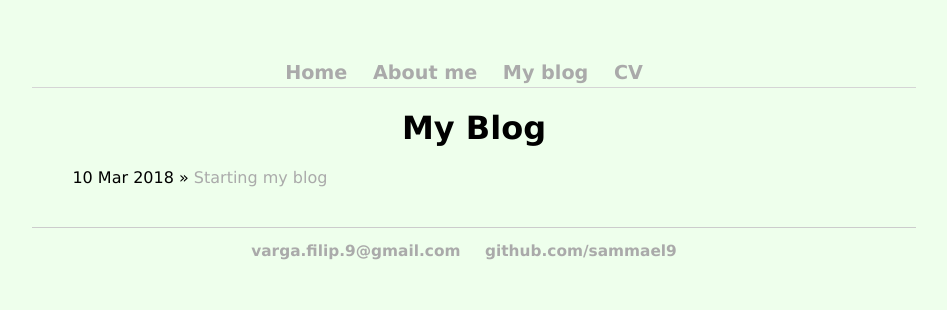
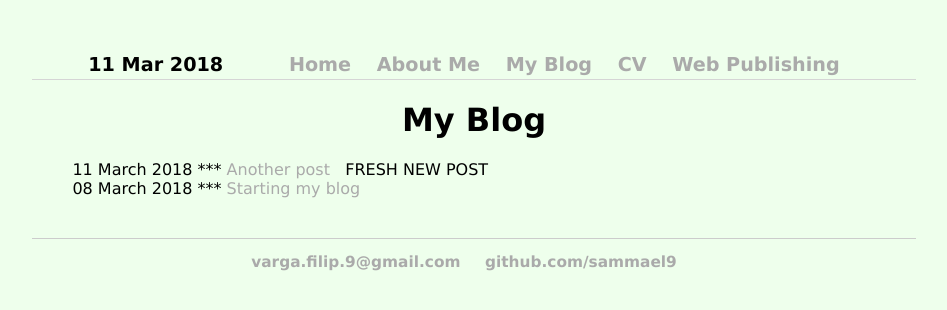
Before and after one commit to sammael9/sammael9.github.io, a Jekyll site: the page built from blog/index.html, in a window 1280 px wide. Shown: the top 310 px of the page, without its empty margins (166-1113 px from the left). Built offline with Jekyll 4.4.1, drawn with Linux system fonts in a browser that asks for light colours.

Commit message:
Layouts and everything done, now only make content something readable

```diff
--- a/_config.yml
+++ b/_config.yml
@@ -3,5 +3,6 @@ markdown: kramdown
 permalink: /blog/:year/:month/:day/:title
 collections:
  essays:
+ projects:
 plugins:
 - jekyll-youtube
--- a/_layouts/default.html
+++ b/_layouts/default.html
@@ -8,10 +8,12 @@
 		<body>
 			<nav>
 	    		<ul>
+					<li> {{ site.time | date_to_string }} &nbsp &nbsp &nbsp</li>
 	        		<li><a href="/">Home</a></li>
-		        	<li><a href="/about">About me</a></li>
-	        		<li><a href="/blog">My blog</a></li>
-				<li><a href="/cv">CV</a></li>
+		        	<li><a href="/about">About Me</a></li>
+	        		<li><a href="/blog">My Blog</a></li>
+					<li><a href="/cv">CV</a></li>
+					<li><a href="/wp">Web Publishing</a></li>
 	    		</ul>
 			</nav>
 			<div class="container">
--- a/_posts/2018-03-08-started-blog.md
+++ b/_posts/2018-03-08-started-blog.md
@@ -1,7 +1,6 @@
 ---
 layout: post
 title: "Starting my blog"
-date: 2018-03-10
+date: 2018-03-08
 ---
-
 Today I have started writing my blog.
--- a/blog/index.html
+++ b/blog/index.html
@@ -6,6 +6,12 @@ title: My Blog
 	<ul class="posts">
 
 	  {% for post in site.posts %}
-	    <li><span>{{ post.date | date_to_string }}</span> » <a href="{{ post.url }}" title="{{ post.title }}">{{ post.title }}</a></li>
+	    <li><span>{{ post.date | date_to_long_string }}</span> *** <a href="{{ post.url }}" title="{{ post.title }}">{{ post.title }}</a>
+		{% capture post_date %}{{ post.date | date_to_long_string }}{% endcapture %}
+		{% capture site_date %}{{ site.time | date_to_long_string }}{% endcapture %}
+		{% if post_date == site_date %}
+			&nbsp FRESH NEW POST
+		{% endif %}
+		</li>
 	  {% endfor %}
 	</ul>
--- a/css/main.css
+++ b/css/main.css
@@ -1,5 +1,5 @@
 body {
-    margin: 60px auto;
+    margin: 52px auto;
     width: 69%;
     font-family:'Lucida Sans Unicode', 'Lucida Grande', 'Sans-Serif';
     background-color: #eeffec;
--- a/cv/index.html
+++ b/cv/index.html
@@ -1,6 +1,7 @@
 ---
 layout: default
 title: Filip Varga
+markdown: kramdown
 ---
 <h1>Filip Varga's CV</h1>
   <h2>Contact</h2>
@@ -13,6 +14,6 @@ title: Filip Varga
   <h3>Computer</h3>
   <p>C, C++, Python, Java, XML, JSON, git, SQL, VBA</p>
   <h2>Work Experience</h2>
-	<p>ATT</p>
+	<p>AT&ampT</p>
   <h2>Interests and Hobbies</h2>
 	<p>Logical puzzles and math, literature and art, technology, IT, wine</p>
```
Also changed, not shown: _posts/2018-03-11-new-post.md (added, +6 -0 lines), _projects/wp_zad1.md (added, +7 -0 lines), wp/index.html (added, +10 -0 lines).
